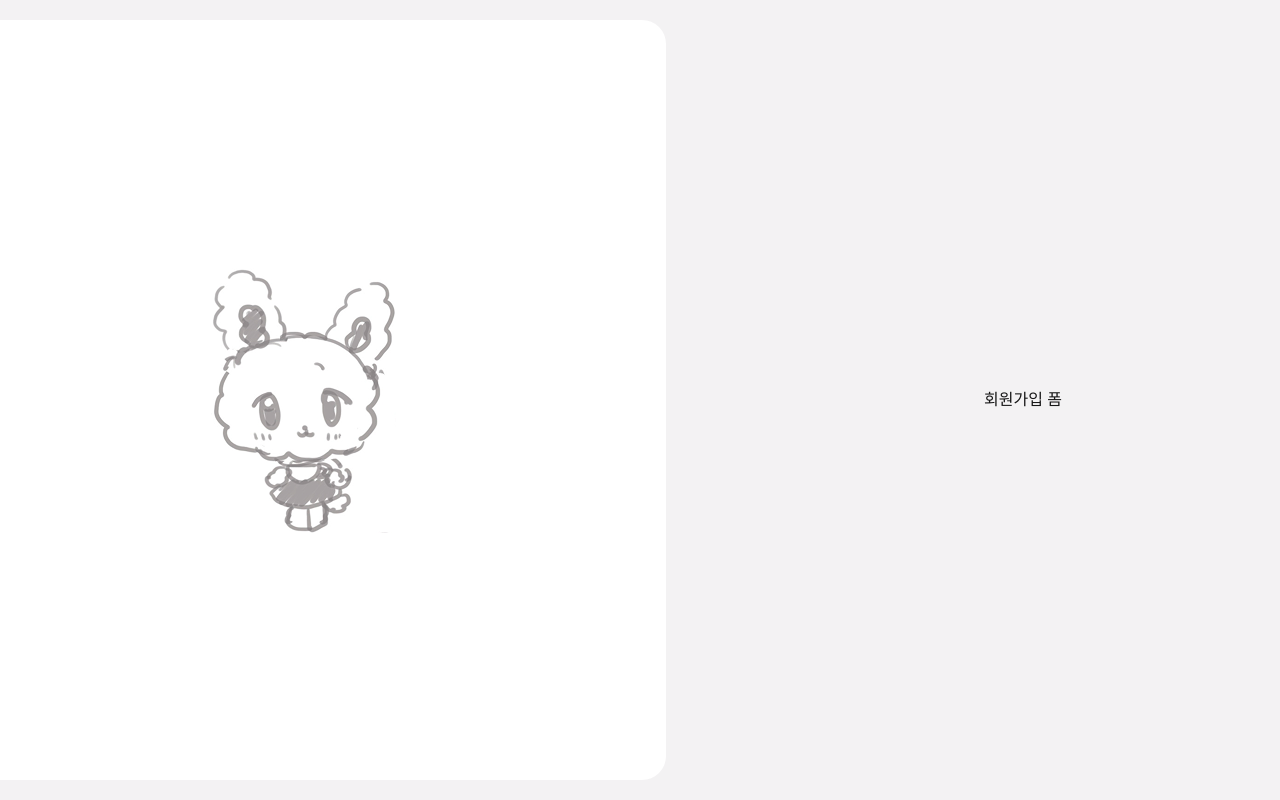
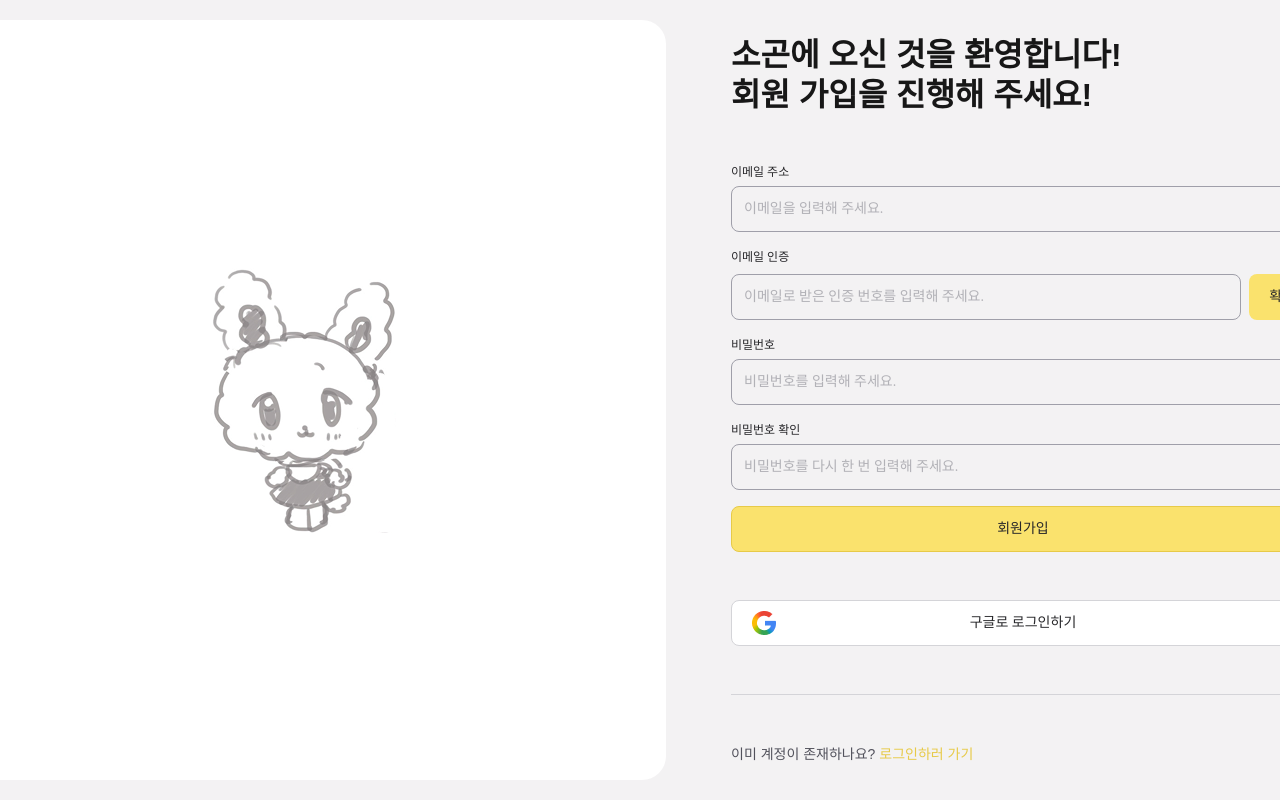
Before and after one commit to sogon-bssm/Sogon-FE, a Next.js app: page /signup in a window 1280 px wide. Built offline with nearby package versions, Linux system fonts and the light colour scheme.

Commit message:
feat:: 로그인 페이지 퍼블리싱

```diff
--- a/src/app/(auth)/login/page.tsx
+++ b/src/app/(auth)/login/page.tsx
@@ -1,4 +1,4 @@
-import LoginForm from '@/features/auth/components/LoginForm';
+import LoginForm from '@/features/auth/components/loginForm';
 
 export default function LoginPage() {
   return (
--- a/src/app/(auth)/signup/page.tsx
+++ b/src/app/(auth)/signup/page.tsx
@@ -1,4 +1,4 @@
-import SignupForm from '@/features/auth/components/SignupForm';
+import SignupForm from '@/features/auth/components/signupForm';
 
 export default function SignupPage() {
   return (
--- a/src/features/auth/components/SignupForm.tsx
+++ /dev/null
@@ -1,3 +0,0 @@
-export default function SignupForm() {
-  return <div>회원가입 폼</div>;
-}
--- a/src/features/auth/components/LoginForm.tsx
+++ b/src/features/auth/components/loginForm.tsx
@@ -1,17 +1,20 @@
 'use client';
 
 import { useState } from 'react';
+import { useRouter } from 'next/navigation';
 import Button from '@/shared/components/ui/button';
 import Input from '@/shared/components/ui/input';
 
 export default function LoginForm() {
   const [email, setEmail] = useState('');
   const [password, setPassword] = useState('');
+  const router = useRouter();
 
-  const handleLogin = (e: React.FormEvent) => {
+  const handleLogin = (e: React.FormEvent<HTMLFormElement>) => {
     e.preventDefault();
     console.log('로그인 시도:', { email, password });
     // 나중에 API 넣을 자리
+    router.push('/main');
   };
 
   const handleGoogleLogin = () => {
@@ -24,23 +27,23 @@
       {/* 제목 */}
       <div className="mb-[48px]">
         <h1 className="text-2xl leading-tight font-bold whitespace-pre-line text-zinc-800">
-          {'소곤에 오신 것을 환영합니다!\n먼저 로그인을 해주세요'}
+          {'소곤에 오신 것을 환영합니다!\n먼저 로그인을 해주세요!'}
         </h1>
       </div>
 
-      {/* 입력폼 + 로그인 버튼 */}
+      {/* 인풋 + 로그인 버튼 */}
       <div className="flex flex-col gap-[16px]">
         <Input
           type="email"
           label="이메일 주소"
-          placeholder="이메일을 입력해 주세요"
+          placeholder="이메일을 입력해 주세요."
           value={email}
           onChange={(e) => setEmail(e.target.value)}
         />
         <Input
           type="password"
           label="비밀번호"
-          placeholder="비밀번호를 입력해 주세요"
+          placeholder="비밀번호를 입력해 주세요."
           value={password}
           onChange={(e) => setPassword(e.target.value)}
         />
--- /dev/null
+++ b/src/features/auth/components/signupForm.tsx
@@ -0,0 +1,104 @@
+'use client';
+
+import { useState } from 'react';
+import { useRouter } from 'next/navigation';
+import Button from '@/shared/components/ui/button';
+import Input from '@/shared/components/ui/input';
+
+export default function SignupForm() {
+  const [email, setEmail] = useState('');
+  const [password, setPassword] = useState('');
+  const [emailCode, setEmailCode] = useState('');
+  const router = useRouter();
+
+  const handleSignup = (e: React.FormEvent<HTMLFormElement>) => {
+    e.preventDefault();
+    console.log('회원가입 시도:', { email, password });
+    router.push('/type');
+  };
+
+  const handleGoogleLogin = () => {
+    console.log('구글 로그인 시도');
+  };
+
+  return (
+    <form onSubmit={handleSignup} className="mx-auto flex w-[584px] flex-col">
+      {/* 제목 */}
+      <div className="mb-[48px]">
+        <h1 className="text-2xl leading-tight font-bold whitespace-pre-line text-shadow-zinc-800">
+          {'소곤에 오신 것을 환영합니다!\n회원 가입을 진행해 주세요!'}
+        </h1>
+      </div>
+
+      {/* 인풋 + 회원가입버튼 */}
+      <div className="flex flex-col gap-[16px]">
+        <Input
+          type="email"
+          label="이메일 주소"
+          placeholder="이메일을 입력해 주세요."
+          value={email}
+          onChange={(e) => setEmail(e.target.value)}
+        />
+
+        <div className="flex flex-col gap-[8px]">
+          <label className="font-['Pretendard'] text-xs text-zinc-800">이메일 인증</label>
+          <div className="flex gap-2">
+            <input
+              type="text"
+              placeholder="이메일로 받은 인증 번호를 입력해 주세요."
+              value={emailCode}
+              onChange={(e) => setEmailCode(e.target.value)}
+              className="h-[46px] flex-1 rounded-sm border border-zinc-400 px-3 font-['Pretendard'] text-sm text-zinc-500"
+            />
+            <button
+              type="button"
+              className="bg-primary-500 hover:bg-primary-700 h-[46px] rounded-sm px-5 font-['Pretendard'] text-sm font-medium text-zinc-800"
+            >
+              확인
+            </button>
+          </div>
+        </div>
+
+        <Input
+          type="password"
+          label="비밀번호"
+          placeholder="비밀번호를 입력해 주세요."
+          value={password}
+          onChange={(e) => setPassword(e.target.value)}
+        />
+
+        <Input
+          type="password"
+          label="비밀번호 확인"
+          placeholder="비밀번호를 다시 한 번 입력해 주세요."
+          value={password}
+          onChange={(e) => setPassword(e.target.value)}
+        />
+
+        <Button type="submit" variant="primary">
+          회원가입
+        </Button>
+      </div>
+
+      {/* 구글 로그인 */}
+      <div className="mt-[48px]">
+        <Button
+          type="submit"
+          variant="oauth"
+          icon={<img src="/icon/google.png" alt="Google" className="h-6 w-6" />}
+        >
+          구글로 로그인하기
+        </Button>
+      </div>
+
+      <hr className="mt-[48px] border-zinc-300" />
+
+      <div className="mt-[48px] text-sm text-zinc-600">
+        이미 계정이 존재하나요?{' '}
+        <a href="/login" className="text-primary-700 hover:underline">
+          로그인하러 가기
+        </a>
+      </div>
+    </form>
+  );
+}
--- a/src/shared/components/ui/button.tsx
+++ b/src/shared/components/ui/button.tsx
@@ -29,10 +29,10 @@
       type={type}
       onClick={onClick}
       disabled={disabled}
-      className={`${baseStyle} ${variantStyles[variant]} ${icon ? 'flex items-center justify-center gap-2' : ''}`}
+      className={`${baseStyle} ${variantStyles[variant]} ${icon ? 'relative flex items-center' : ''}`}
     >
-      {icon && <span className="flex items-center">{icon}</span>}
-      {children}
+      {icon && <span className="absolute left-5 flex items-center">{icon}</span>}
+      {icon ? <span className="w-full text-center">{children}</span> : children}
     </button>
   );
 }
```
